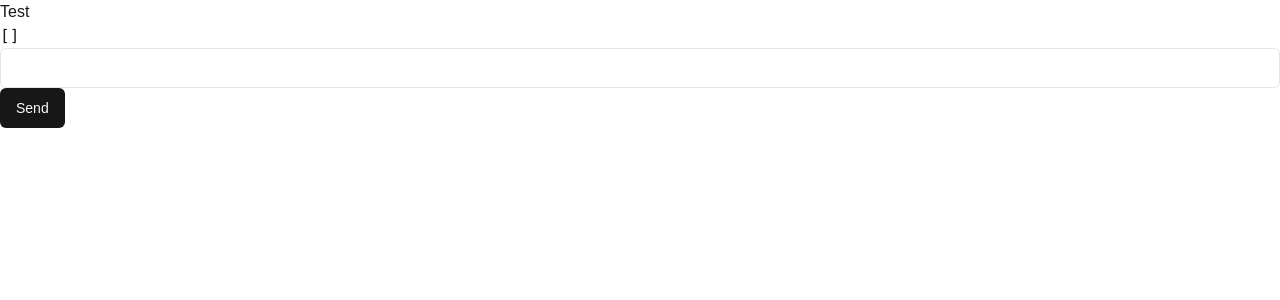
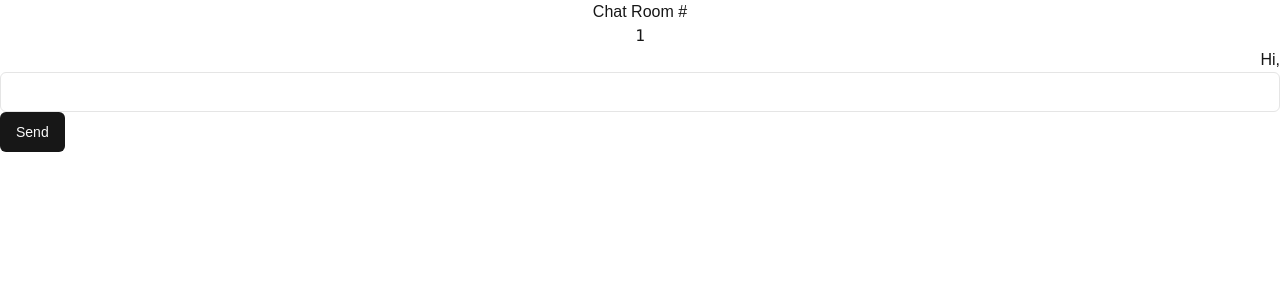
Before and after one commit to nadetastic/realtime-appsync-events, a Next.js app: page /chat/1 in a window 1280 px wide. Shown: the top 300 px of the page. Built offline with nearby package versions, Linux system fonts and the light colour scheme.

Commit message:
final changes

```diff
--- a/src/chat-client.ts
+++ b/src/chat-client.ts
@@ -89,7 +89,7 @@ export class WebSocketSingleton {
         break;
       case "data":
         console.log(data.event);
-        handler((prev) => [...prev, data.event]);
+        handler((prev) => [...prev, JSON.parse(data.event)]);
         break;
       default:
         break;
--- a/src/pages/chat/[id].tsx
+++ b/src/pages/chat/[id].tsx
@@ -10,6 +10,7 @@ export default function Test() {
     events,
   } = useRouter();
 
+  const [currentUser] = useState(sessionStorage.getItem("chat_username"));
   const [newMessage, setNewMessage] = useState<string>();
   const [chatHistory, setChatHistory] = useState([]);
 
@@ -33,10 +34,37 @@ export default function Test() {
     };
   }, []);
   return (
-    <div>
-      <h1>Test</h1>
-      {/* <p>Hi, {sessionStorage.getItem("chat_username")}</p> */}
-      <pre>{JSON.stringify(chatHistory, null, 2)}</pre>
+    <div className="container mx-auto">
+      <h1 className="text-center">
+        Chat Room #<pre>{id}</pre>
+      </h1>
+      <p className="text-right">Hi, {currentUser}</p>
+
+      {chatHistory &&
+        chatHistory.length > 0 &&
+        chatHistory.map((chatMessage, i) => {
+          return (
+            <div
+              className={`${
+                currentUser === chatMessage.user ? "text-right" : ""
+              } my-4`}
+              key={i}
+            >
+              <div
+                className={`${
+                  currentUser === chatMessage.user
+                    ? "bg-blue-400 text-white"
+                    : "bg-gray-300"
+                } p-4`}
+              >
+                {chatMessage.message}
+              </div>
+              <span className="px-4 text-sm text-gray-800">
+                {chatMessage.user}
+              </span>
+            </div>
+          );
+        })}
       <Input onChange={(e) => setNewMessage(e.target.value)} />
       <Button
         onClick={() =>
@@ -45,7 +73,7 @@ export default function Test() {
             events: [
               JSON.stringify({
                 message: newMessage,
-                user: sessionStorage.getItem("chat_username"),
+                user: currentUser,
               }),
             ],
           })
```
